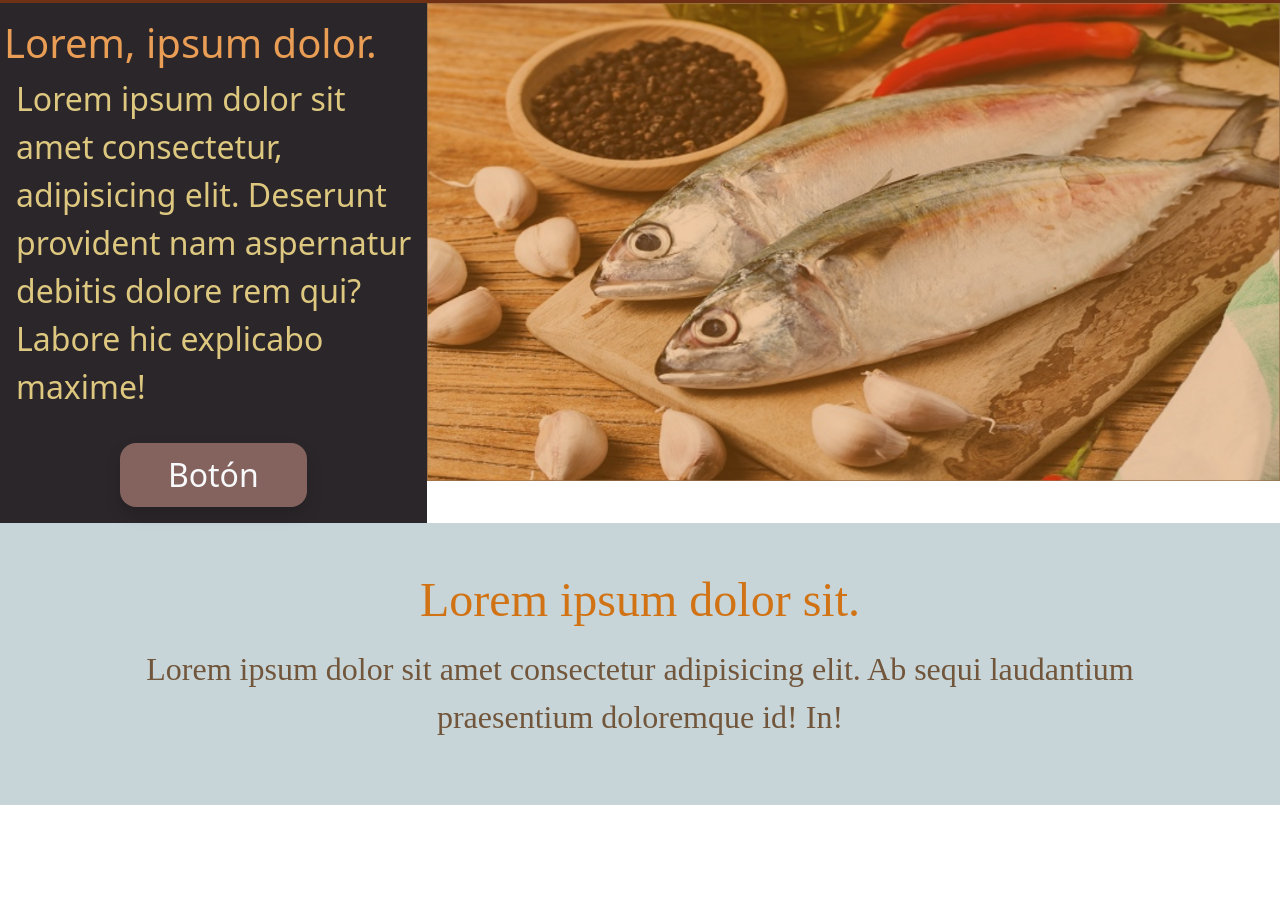
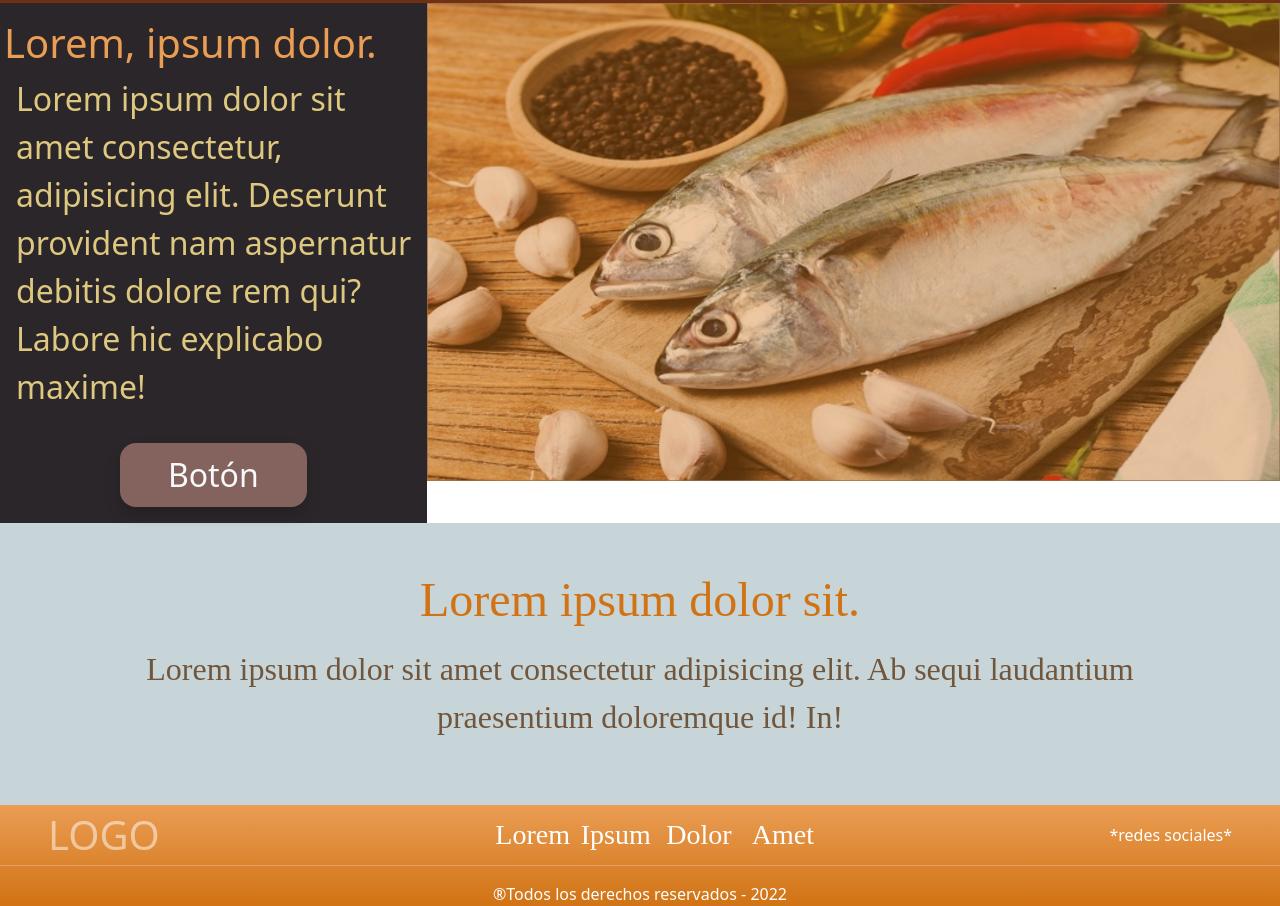
Before and after one commit to RolandoOsuna/Pescaderia, a plain HTML site: page index.html in a window 1280 px wide. Shown: the part 2185-3091 px from the top of the page. Before the commit the page ends 2990 px from the top, so only its background shows below. Drawn offline with Linux system fonts and the light colour scheme.

Commit message:
Maqueta terminada

```diff
--- a/CSS/estilos.css
+++ b/CSS/estilos.css
@@ -7,6 +7,10 @@ body{
     background-position: center center;
     height: 100vh;
     font-family: Sylfaen;
+}
+.bg-footer{
+    background: rgb(234,157,84);
+    background: linear-gradient(180deg, rgba(234,157,84,1) 0%, rgba(209,115,20,1) 100%);
 }
 .bg-card{
     background-color: rgba(255, 255, 255, 0.445);
--- a/index.html
+++ b/index.html
@@ -138,7 +138,26 @@
         </div>
     </section>
 
+    <!-- FOOTER -->
 
+    <footer class="bg-footer text-white">
+        <div class="row align-items-center px-5">
+            <div class="col text-white-50 fs-1">LOGO</div>
+            <div class="col ">
+                <div class="col d-flex text-center fs-3  justify-content-evenly" style="font-family: Sylfaen;">
+                    <div class="col-1">Lorem</div>
+                    <div class="col-1">Ipsum</div>
+                    <div class="col-1">Dolor</div>
+                    <div class="col-1">Amet</div>
+                </div>
+            </div>
+            <div class="col text-end">*redes sociales*</div>
+        </div>
+        <div class="row">
+            <hr>
+            <div class="col text-center">®Todos los derechos reservados - 2022</div>
+        </div>
+    </footer>
 
 
 
```
